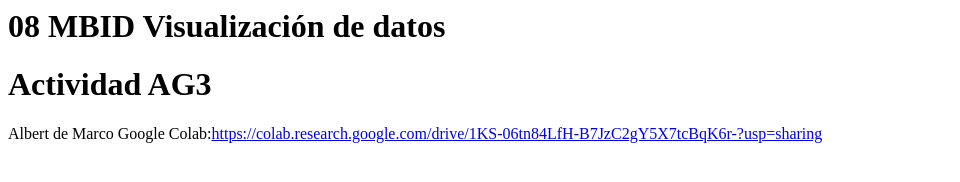
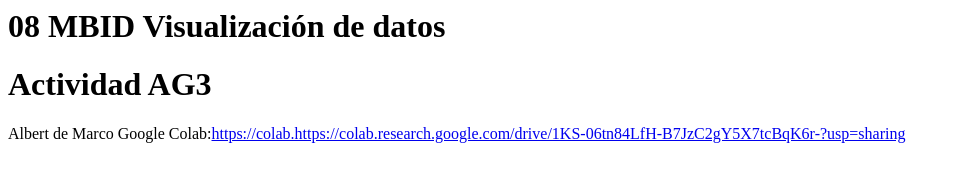
Before and after one commit to AlbertdeMarco/adm-ag1, a website: page index.html in a window 1280 px wide. Shown: the whole page, without its empty margins (0-960 px from the left). Drawn offline with Linux system fonts and the light colour scheme.

Commit message:
1 file modified

```diff
--- a/index.html
+++ b/index.html
@@ -5,4 +5,4 @@
 
 Albert de Marco
 
-Google Colab:<a href = https://colab.research.google.com/drive/1KS-06tn84LfH-B7JzC2gY5X7tcBqK6r-?usp=sharing">https://colab.research.google.com/drive/1KS-06tn84LfH-B7JzC2gY5X7tcBqK6r-?usp=sharing</a>
+Google Colab:<a href = https://colab.research.google.com/drive/1KS-06tn84LfH-B7JzC2gY5X7tcBqK6r-?usp=sharing">https://colab.https://colab.research.google.com/drive/1KS-06tn84LfH-B7JzC2gY5X7tcBqK6r-?usp=sharing</a>
```
